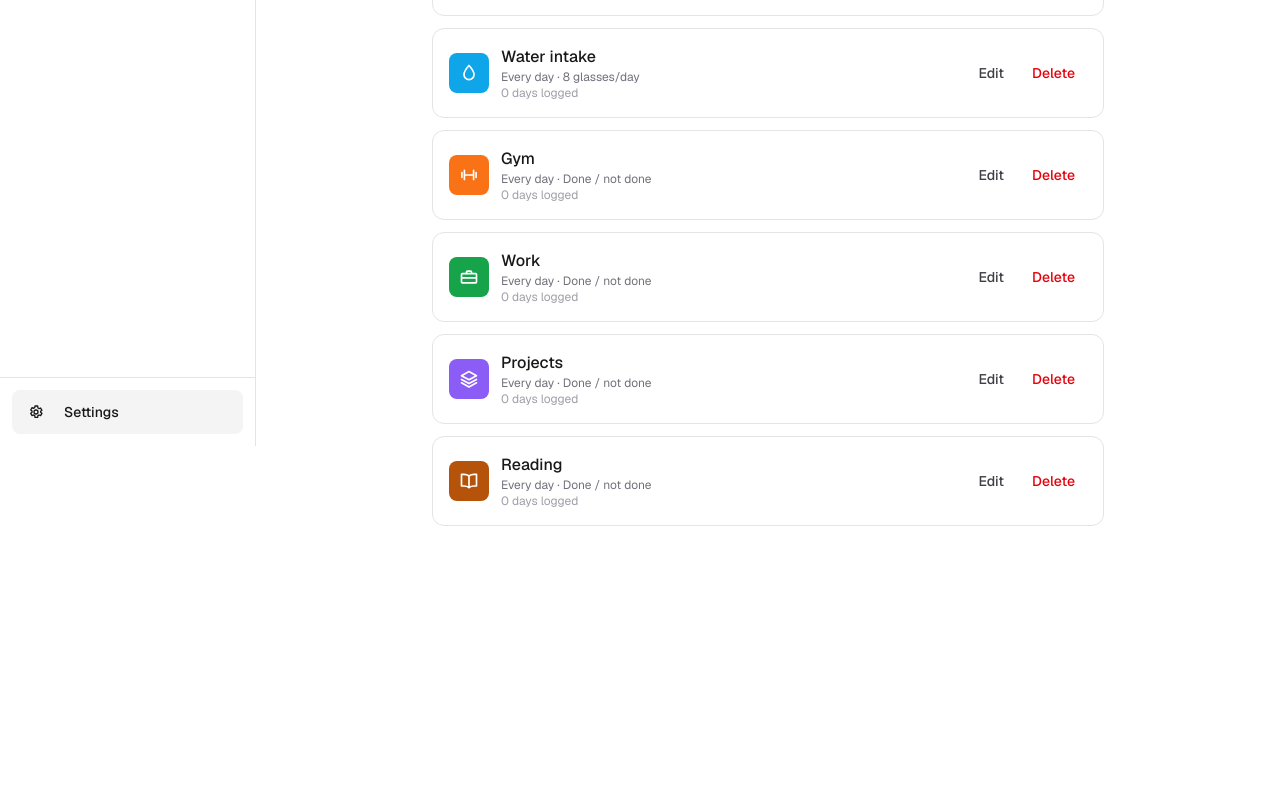
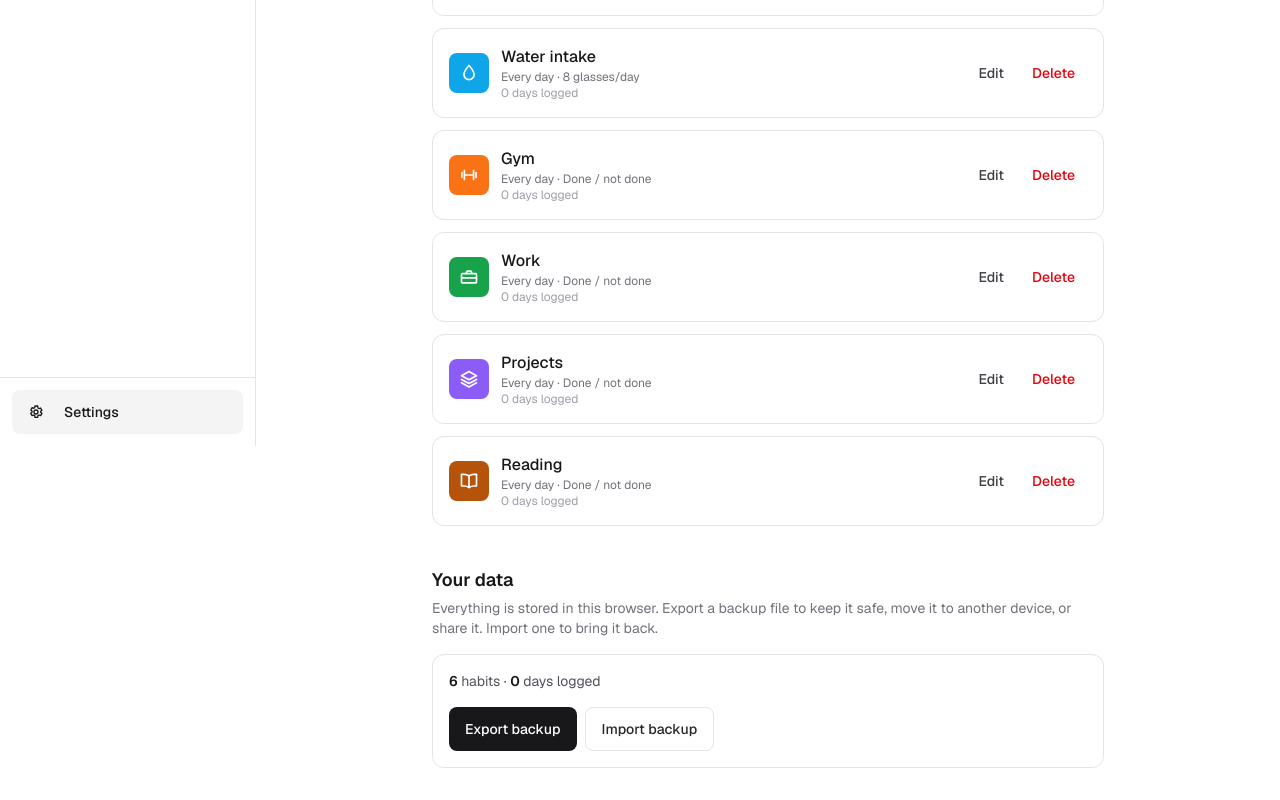
Before and after one commit to Gokulakrishnxn/Habbit-Tracker, a Next.js app: page /settings in a window 1280 px wide. Shown: the part 354-1154 px from the top of the page. Before the commit the page ends 912 px from the top, so only its background shows below. Built offline with nearby package versions, Linux system fonts and the light colour scheme.

Commit message:
Add export and import of your data to Settings
Export saves habits and history as one JSON file. Import validates the file and lets you merge it into your data or replace it.

```diff
--- a/src/app/settings/page.tsx
+++ b/src/app/settings/page.tsx
@@ -1,10 +1,12 @@
 import PageShell from "@/components/PageShell";
+import SettingsData from "@/components/SettingsData";
 import SettingsHabits from "@/components/SettingsHabits";
 
 export default function Settings() {
   return (
     <PageShell title="Settings" back={{ href: "/", label: "Back to habits" }}>
       <SettingsHabits />
+      <SettingsData />
     </PageShell>
   );
 }
--- /dev/null
+++ b/src/components/SettingsData.tsx
@@ -0,0 +1,135 @@
+"use client";
+
+import { useMemo, useRef, useState, useSyncExternalStore } from "react";
+import {
+  MAX_BACKUP_BYTES,
+  applyBackup,
+  backupFileName,
+  buildBackup,
+  parseBackup,
+  type ParsedBackup,
+} from "@/lib/backup";
+import { parseHabits, readHabitsRaw, readRaw, subscribe } from "@/lib/store";
+
+export default function SettingsData() {
+  const habitsRaw = useSyncExternalStore(subscribe, readHabitsRaw, () => null);
+  const dataRaw = useSyncExternalStore(subscribe, readRaw, () => "");
+  const habitCount = useMemo(() => (habitsRaw === null ? 0 : parseHabits(habitsRaw).length), [habitsRaw]);
+  const loggedDays = useMemo(() => {
+    try {
+      const d: Record<string, Record<string, number>> = dataRaw ? JSON.parse(dataRaw) : {};
+      return Object.values(d).reduce((sum, days) => sum + Object.keys(days).length, 0);
+    } catch {
+      return 0;
+    }
+  }, [dataRaw]);
+
+  const input = useRef<HTMLInputElement>(null);
+  const [pending, setPending] = useState<ParsedBackup | null>(null);
+  const [message, setMessage] = useState<{ kind: "ok" | "error"; text: string } | null>(null);
+
+  if (habitsRaw === null) return null;
+
+  const exportFile = () => {
+    const blob = new Blob([JSON.stringify(buildBackup(), null, 2)], { type: "application/json" });
+    const url = URL.createObjectURL(blob);
+    const a = document.createElement("a");
+    a.href = url;
+    a.download = backupFileName();
+    document.body.appendChild(a);
+    a.click();
+    a.remove();
+    setTimeout(() => URL.revokeObjectURL(url), 1000);
+    setMessage({ kind: "ok", text: `Saved ${backupFileName()}` });
+  };
+
+  const onFile = async (file: File | undefined) => {
+    setMessage(null);
+    setPending(null);
+    if (!file) return;
+    if (file.size > MAX_BACKUP_BYTES) return setMessage({ kind: "error", text: "That file is too large to be a backup." });
+    const result = parseBackup(await file.text());
+    if (!result.ok) return setMessage({ kind: "error", text: result.error });
+    setPending(result.backup);
+  };
+
+  const apply = (mode: "merge" | "replace") => {
+    if (!pending) return;
+    applyBackup(pending, mode);
+    setMessage({ kind: "ok", text: mode === "merge" ? "Backup merged into your data." : "Your data was replaced with the backup." });
+    setPending(null);
+  };
+
+  const btn =
+    "h-11 touch-manipulation rounded-lg px-4 text-sm font-medium [-webkit-tap-highlight-color:transparent] active:scale-95";
+
+  return (
+    <section className="mx-auto mt-10 w-full max-w-2xl">
+      <h2 className="mb-1 text-lg font-semibold text-zinc-900">Your data</h2>
+      <p className="mb-4 text-sm text-zinc-500">
+        Everything is stored in this browser. Export a backup file to keep it safe, move it to another device, or share it. Import
+        one to bring it back.
+      </p>
+
+      <div className="rounded-xl border p-4" style={{ borderColor: "var(--line)" }}>
+        <p className="text-sm text-zinc-600">
+          <span className="font-semibold text-zinc-900">{habitCount}</span> {habitCount === 1 ? "habit" : "habits"} ·{" "}
+          <span className="font-semibold text-zinc-900">{loggedDays}</span> {loggedDays === 1 ? "day" : "days"} logged
+        </p>
+
+        <div className="mt-4 flex flex-wrap gap-2">
+          <button type="button" onClick={exportFile} className={`${btn} bg-zinc-900 text-white dark:text-black`}>
+            Export backup
+          </button>
+          <button
+            type="button"
+            onClick={() => input.current?.click()}
+            className={`${btn} border text-zinc-800`}
+            style={{ borderColor: "var(--line)" }}
+          >
+            Import backup
+          </button>
+          <input
+            ref={input}
+            type="file"
+            accept=".json,application/json"
+            className="hidden"
+            onChange={(e) => {
+              void onFile(e.target.files?.[0]);
+              e.target.value = ""; // allow choosing the same file again
+            }}
+          />
+        </div>
+
+        {pending && (
+          <div className="mt-4 rounded-lg p-3" style={{ backgroundColor: "var(--chip)" }}>
+            <p className="text-sm text-zinc-800">
+              Found <span className="font-semibold">{pending.habits.length}</span> {pending.habits.length === 1 ? "habit" : "habits"} and{" "}
+              <span className="font-semibold">{pending.loggedDays}</span> logged {pending.loggedDays === 1 ? "day" : "days"}.
+            </p>
+            <p className="mt-1 text-xs text-zinc-500">
+              <strong>Merge</strong> keeps what you have and adds what&apos;s new. <strong>Replace</strong> swaps your data for the backup.
+            </p>
+            <div className="mt-3 flex flex-wrap gap-2">
+              <button type="button" onClick={() => apply("merge")} className={`${btn} bg-zinc-900 text-white dark:text-black`}>
+                Merge
+              </button>
+              <button type="button" onClick={() => apply("replace")} className={`${btn} bg-red-600 text-white`}>
+                Replace
+              </button>
+              <button type="button" onClick={() => setPending(null)} className={`${btn} text-zinc-700 active:bg-zinc-100`}>
+                Cancel
+              </button>
+            </div>
+          </div>
+        )}
+
+        {message && (
+          <p role="status" className={`mt-3 text-sm ${message.kind === "error" ? "text-red-600" : "text-emerald-600"}`}>
+            {message.text}
+          </p>
+        )}
+      </div>
+    </section>
+  );
+}
--- /dev/null
+++ b/src/lib/backup.ts
@@ -0,0 +1,126 @@
+import {
+  ALL_DAYS,
+  HABITS_KEY,
+  ICON_NAMES,
+  PALETTE,
+  STORAGE_KEY,
+  dateKey,
+  type Habit,
+  type HabitData,
+  type IconName,
+} from "@/lib/habits";
+import { parseHabits, readHabitsRaw, readRaw, save } from "@/lib/store";
+
+/** The backup file: plain JSON you can keep, move to another device, or send to someone. */
+export type Backup = {
+  app: "habit-tracker";
+  version: 1;
+  exportedAt: string;
+  habits: Habit[];
+  data: HabitData;
+};
+
+export const MAX_BACKUP_BYTES = 2 * 1024 * 1024;
+
+function currentData(): HabitData {
+  try {
+    return JSON.parse(readRaw() || "{}");
+  } catch {
+    return {};
+  }
+}
+
+export function buildBackup(): Backup {
+  return {
+    app: "habit-tracker",
+    version: 1,
+    exportedAt: new Date().toISOString(),
+    habits: parseHabits(readHabitsRaw()),
+    data: currentData(),
+  };
+}
+
+export function backupFileName() {
+  return `habit-tracker-${dateKey(new Date())}.json`;
+}
+
+const isObject = (v: unknown): v is Record<string, unknown> => typeof v === "object" && v !== null && !Array.isArray(v);
+const DATE_RE = /^\d{4}-\d{2}-\d{2}$/;
+const COLOR_RE = /^#[0-9a-fA-F]{6}$/;
+
+function cleanHabit(raw: unknown): Habit | null {
+  if (!isObject(raw)) return null;
+  const id = typeof raw.id === "string" ? raw.id.trim().slice(0, 64) : "";
+  const name = typeof raw.name === "string" ? raw.name.trim().slice(0, 40) : "";
+  if (!id || !name) return null;
+  const goal = Number.isInteger(raw.goal) && (raw.goal as number) >= 1 ? Math.min(99, raw.goal as number) : 1;
+  const days = Array.isArray(raw.days)
+    ? [...new Set(raw.days.filter((d): d is number => Number.isInteger(d) && d >= 0 && d <= 6))].sort()
+    : ALL_DAYS;
+  const created = typeof raw.createdAt === "string" && DATE_RE.test(raw.createdAt) ? raw.createdAt : undefined;
+  return {
+    id,
+    name,
+    icon: (ICON_NAMES as readonly string[]).includes(raw.icon as string) ? (raw.icon as IconName) : "check",
+    color: typeof raw.color === "string" && COLOR_RE.test(raw.color) ? raw.color : PALETTE[0],
+    goal,
+    unit: goal > 1 ? (typeof raw.unit === "string" && raw.unit.trim() ? raw.unit.trim().slice(0, 16) : "times") : undefined,
+    days: days.length ? days : ALL_DAYS,
+    createdAt: created,
+  };
+}
+
+function cleanData(raw: unknown): HabitData {
+  const out: HabitData = {};
+  if (!isObject(raw)) return out;
+  for (const [id, days] of Object.entries(raw)) {
+    if (!isObject(days)) continue;
+    const clean: Record<string, number> = {};
+    for (const [key, n] of Object.entries(days)) {
+      if (DATE_RE.test(key) && Number.isInteger(n) && (n as number) > 0) clean[key] = Math.min(999, n as number);
+    }
+    out[id] = clean;
+  }
+  return out;
+}
+
+export type ParsedBackup = { habits: Habit[]; data: HabitData; loggedDays: number };
+
+/** Reads a backup file's text. Returns a friendly error instead of throwing. */
+export function parseBackup(text: string): { ok: true; backup: ParsedBackup } | { ok: false; error: string } {
+  let json: unknown;
+  try {
+    json = JSON.parse(text);
+  } catch {
+    return { ok: false, error: "That file isn't valid JSON." };
+  }
+  if (!isObject(json) || json.app !== "habit-tracker" || !Array.isArray(json.habits)) {
+    return { ok: false, error: "That doesn't look like a Habit Tracker backup." };
+  }
+  const habits = json.habits.map(cleanHabit).filter((h): h is Habit => h !== null);
+  const seen = new Set<string>();
+  const unique = habits.filter((h) => (seen.has(h.id) ? false : (seen.add(h.id), true)));
+  const data = cleanData(json.data);
+  const loggedDays = Object.values(data).reduce((sum, d) => sum + Object.keys(d).length, 0);
+  return { ok: true, backup: { habits: unique, data, loggedDays } };
+}
+
+/** merge: keep everything you have and add what's new (the higher count wins on a clash). replace: swap it all. */
+export function applyBackup(b: ParsedBackup, mode: "merge" | "replace") {
+  if (mode === "replace") {
+    save(HABITS_KEY, b.habits);
+    save(STORAGE_KEY, b.data);
+    return;
+  }
+  const current = parseHabits(readHabitsRaw());
+  const have = new Set(current.map((h) => h.id));
+  save(HABITS_KEY, [...current, ...b.habits.filter((h) => !have.has(h.id))]);
+
+  const merged = currentData();
+  for (const [id, days] of Object.entries(b.data)) {
+    const into = { ...(merged[id] ?? {}) };
+    for (const [key, n] of Object.entries(days)) into[key] = Math.max(into[key] ?? 0, n);
+    merged[id] = into;
+  }
+  save(STORAGE_KEY, merged);
+}
```
